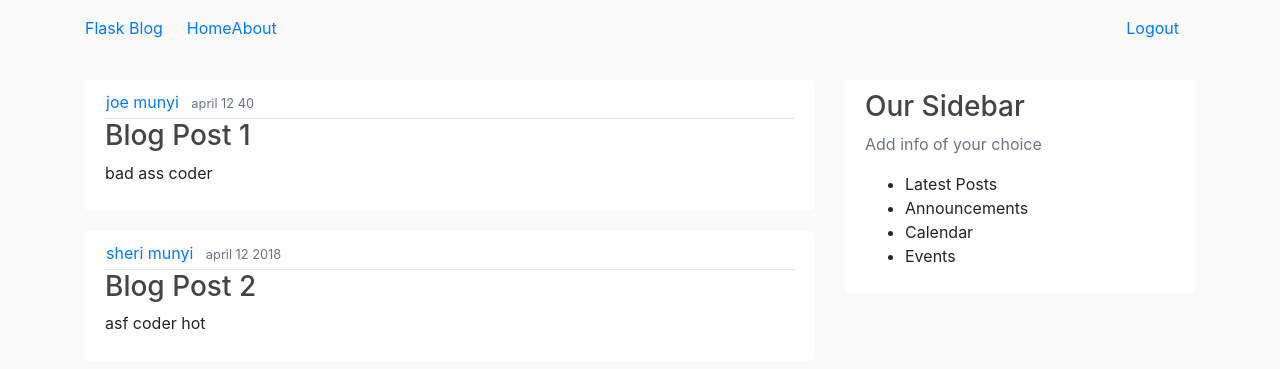
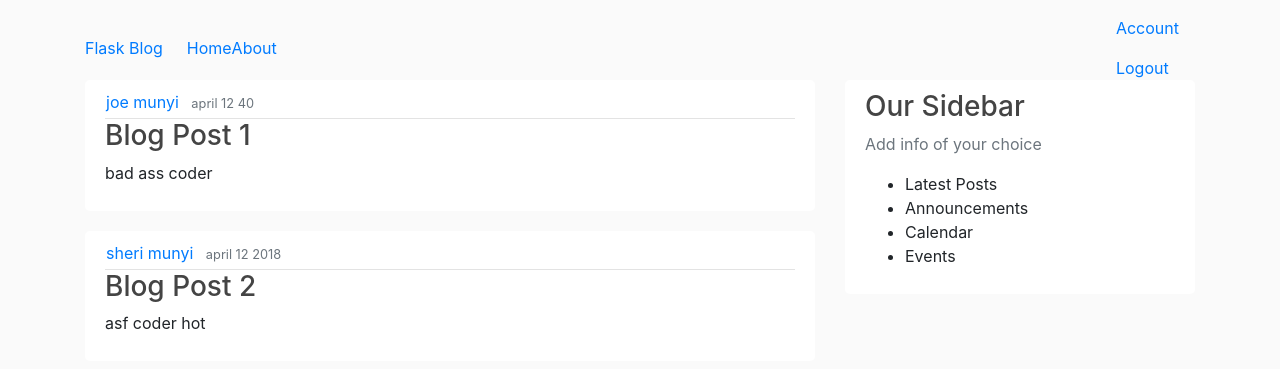
Before and after one commit to Munyiwamwangi/careHubblog, a Flask app: page / in a window 1280 px wide. Shown: the top 369 px of the page. Run offline with Flask 2, Linux system fonts and the light colour scheme; a user stored in the database is signed in; some libraries are stand-ins or nearby versions.

Commit message:
add user account route and template and navigation link

```diff
--- a/flaskblog/routes.py
+++ b/flaskblog/routes.py
@@ -63,8 +63,13 @@ def login():
 	return render_template('login.html', title = 'Login', form = form)
 
 
-
+#LOGOUT
 @app.route("/logout")
 def logout():
 	logout_user()
 	return redirect(url_for('home'))
+
+#ACCOUNT
+@app.route("/account")
+def account():
+	return render_template('account.html', title = 'Account')
--- /dev/null
+++ b/flaskblog/templates/account.html
@@ -0,0 +1,4 @@
+{% extends "layout.html" %}
+{% block content %}
+	<h1>{{current_user.username }}</h1>
+{% endblock content %}
--- a/flaskblog/templates/layout.html
+++ b/flaskblog/templates/layout.html
@@ -29,6 +29,7 @@
 					</div>
 					<div>
 						{% if current_user.is_authenticated %}
+						<a class="nav-item nav-link" href="{{ url_for('account') }}">Account</a>
 						<a class="nav-item nav-link" href="{{ url_for('logout') }}">Logout</a>
 						{% else %}
 						<a class="nav-item nav-link" href="{{ url_for('login') }}">Login</a>
```
